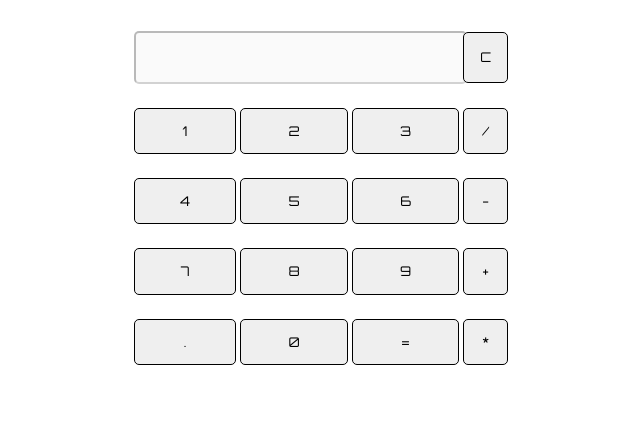
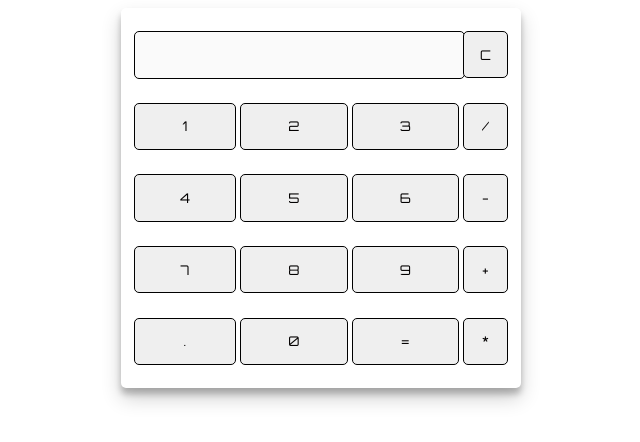
Before and after one commit to gaelmdy/calculatrice, a plain HTML site: page index.html in a window 1280 px wide. Shown: the whole page, without its empty margins (319-959 px from the left). Drawn offline with Linux system fonts and the light colour scheme.

Commit message:
calculatrich_finish

```diff
--- a/styles.css
+++ b/styles.css
@@ -5,31 +5,29 @@ border-radius: 5px;
 height: 380px;
 width: 400px;
 margin: auto;
-background-color:
 box-shadow: rgba(0, 0, 0, 0.19) 0px 10px 20px, rgba(0, 0, 0, 0.23) 0px 6px 6px;
 }
 .display-box {
 font-family: 'Orbitron', sans-serif;
-background-color: border: solid black 0.5px;
+border: solid black 0.5px;
 color: black;
 border-radius: 5px;
 width: 100%;
 height: 65%;
 }
 
-
 input[type=button] {
 font-family: 'Orbitron', sans-serif;
-background-color: color: white;
+ color: rgb(3, 1, 1);
 border: solid black 0.5px;
 width: 100%;
 border-radius: 5px;
 height: 70%;
 outline: none;
 }
+
 input:active[type=button] {
-background:
--webkit-box-shadow: inset 0px 0px 5px
--moz-box-shadow: inset 0px 0px 5px
-box-shadow: inset 0px 0px 5px
+-webkit-box-shadow: inset 0px 0px 5px;
+-moz-box-shadow: inset 0px 0px 5px ;
+box-shadow: inset 0px 0px 5px ;
 }
```
